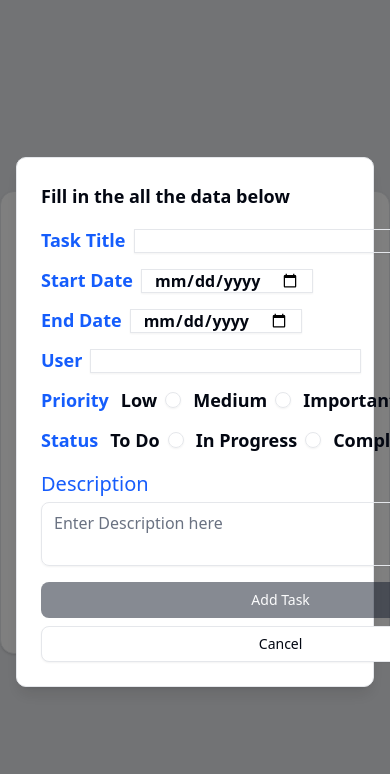
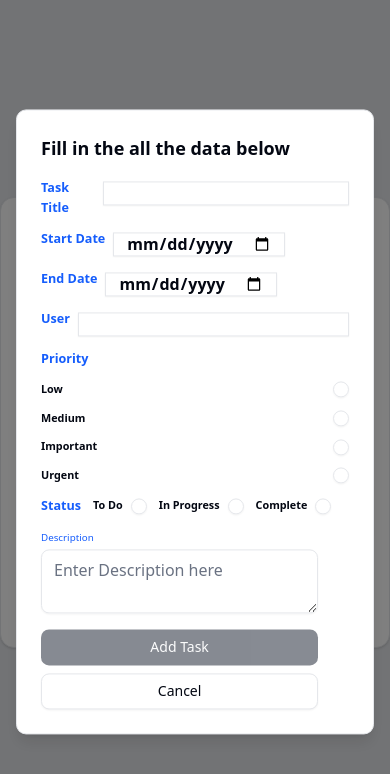
Before and after one commit to cmoronu1/todo, a Next.js app: page / in a window 390 px wide. Both pictures are taken after typing "Sample" into the empty fields and a click on the button "Add Task". Shown: the top 774 px of the page. Built offline with nearby package versions, Linux system fonts and the light colour scheme.

Commit message:
updated add task
Updated the Add task visual for mobile

```diff
--- a/src/components/shared/header.tsx
+++ b/src/components/shared/header.tsx
@@ -12,7 +12,7 @@ export function Header({ tasks, setTasks }: HeaderProps) {
   return (
     <header className=" p-2 rounded-2xl flex justify-between items-center not-sm:flex-col">
       <div className="flex items-center gap-2">
-        <div className="p-2 rounded-full border border-border">
+        <div className="p-2 rounded-full border border-border not-sm:hidden">
           <ListChecks size={26} />
         </div>
         <h1 className="text-2xl font-bold">Chika Moronu</h1>
--- a/src/components/task/addInput.tsx
+++ b/src/components/task/addInput.tsx
@@ -66,7 +66,7 @@ export function AddTask({ taskData, setTaskData }: AddTaskProps) {
         <AlertDialogTitle>
           <div className="flex flex-col gap-3">
             <div className="flex gap-2">
-              <h2 className="text-blue-600">Task Title</h2>
+              <h2 className="text-blue-600 not-sm:text-[0.7em]">Task Title</h2>
               <span>
                 <Input
                   className="h-6 rounded-none"
@@ -84,7 +84,7 @@ export function AddTask({ taskData, setTaskData }: AddTaskProps) {
               </span>
             </div>
             <div className="flex gap-2">
-              <h2 className="text-blue-600">Start Date</h2>
+              <h2 className="text-blue-600 not-sm:text-[0.7em]">Start Date</h2>
               <span>
                 <Input
                   className="h-6 rounded-none"
@@ -97,7 +97,7 @@ export function AddTask({ taskData, setTaskData }: AddTaskProps) {
               </span>
             </div>
             <div className="flex gap-2">
-              <h2 className="text-blue-600">End Date</h2>
+              <h2 className="text-blue-600 not-sm:text-[0.7em]">End Date</h2>
               <span>
                 <Input
                   className="h-6 rounded-none"
@@ -110,7 +110,7 @@ export function AddTask({ taskData, setTaskData }: AddTaskProps) {
               </span>
             </div>
             <div className="flex gap-2">
-              <h2 className="text-blue-600">User</h2>
+              <h2 className="text-blue-600 not-sm:text-[0.7em]">User</h2>
               <span>
                 <Input
                   className="h-6 rounded-none"
@@ -125,10 +125,10 @@ export function AddTask({ taskData, setTaskData }: AddTaskProps) {
                 />
               </span>
             </div>
-            <RadioGroup className="flex flex-row">
-              <h2 className="text-blue-600">Priority</h2>
+            <RadioGroup className="flex flex-row not-sm:flex-col">
+              <h2 className="text-blue-600 not-sm:text-[0.7em]">Priority</h2>
               {["Low", "Medium", "Important", "Urgent"].map((member) => (
-                <div key={member} className="flex gap-2 items-center">
+                <div key={member} className="flex gap-2 items-center not-sm:text-[0.6em] justify-between">
                   {member}
                   <RadioGroupItem
                     value={member}
@@ -142,12 +142,12 @@ export function AddTask({ taskData, setTaskData }: AddTaskProps) {
                 </div>
               ))}
             </RadioGroup>
-            <RadioGroup className="flex flex-row">
-              <h2 className="text-blue-600">Status</h2>
+            <RadioGroup className="flex flex-row ">
+              <h2 className="text-blue-600 not-sm:text-[0.7em]">Status</h2>
               {["todo", "in-progress", "completed"].map((member) => (
                 <div
                   key={member}
-                  className="capitalize flex items-center gap-2"
+                  className="capitalize flex items-center gap-2 not-sm:text-[0.6em]"
                 >
                   {member == "todo"
                     ? "To Do"
@@ -169,10 +169,10 @@ export function AddTask({ taskData, setTaskData }: AddTaskProps) {
           </div>
         </AlertDialogTitle>
         <AlertDialogDescription className="flex flex-col gap-1">
-          <span className="text-[#165dfc] text-xl font-medium">
+          <span className="text-[#165dfc] text-xl font-medium not-sm:text-[0.7em]">
             Description
           </span>
-          <Textarea
+          <Textarea className="not-sm:w-[90%]"
             placeholder="Enter Description here"
             onChange={(event) =>
               setForm((p) => ({ ...p, description: event?.target.value }))
@@ -180,8 +180,8 @@ export function AddTask({ taskData, setTaskData }: AddTaskProps) {
           />
         </AlertDialogDescription>
         <AlertDialogFooter>
-          <AlertDialogCancel>Cancel</AlertDialogCancel>
-          <AlertDialogAction onClick={HandleAdd} disabled={disabled}>
+          <AlertDialogCancel className="not-sm:w-[90%]">Cancel</AlertDialogCancel>
+          <AlertDialogAction className="not-sm:w-[90%]"onClick={HandleAdd} disabled={disabled}>
             Add Task
           </AlertDialogAction>
         </AlertDialogFooter>
--- a/src/components/task/task-card.tsx
+++ b/src/components/task/task-card.tsx
@@ -12,18 +12,18 @@ export function TaskCard({ task }: TaskCardProps) {
   return (
     <Card className="flex-1">
       <CardHeader className="mt-2">
-        <h4 className="font-bold">{task.name}</h4>
+        <h4 className="font-bold not-lg:text-[0.8em]">{task.name}</h4>
       </CardHeader>
       <CardContent className="gap-2 flex flex-col mb-4">
         <div className="flex items-center gap-3">
           <CalendarDays size={18} />
           <div className="flex gap-1">
             <span className="text-sm">
-              {format(new Date(task.startDate), "dd/MM/yyyy")}
+              {format(new Date(task.startDate), "dd-MMM")}
             </span>
             <span className="text-sm">-</span>
-            <span className="text-sm">
-              {format(new Date(task.endDate), "dd/MM/yyyy")}
+            <span className="text-sm ">
+              {format(new Date(task.endDate), "dd-MMM")}
             </span>
           </div>
         </div>
@@ -58,7 +58,7 @@ export function TaskCard({ task }: TaskCardProps) {
         </div>
         <div className="flex items-center gap-2">
           <Flag size={18} />
-          <span>{task.priority}</span>
+          <span className="not-lg:text-[0.8em]">{task.priority}</span>
         </div>
       </CardContent>
     </Card>
```
